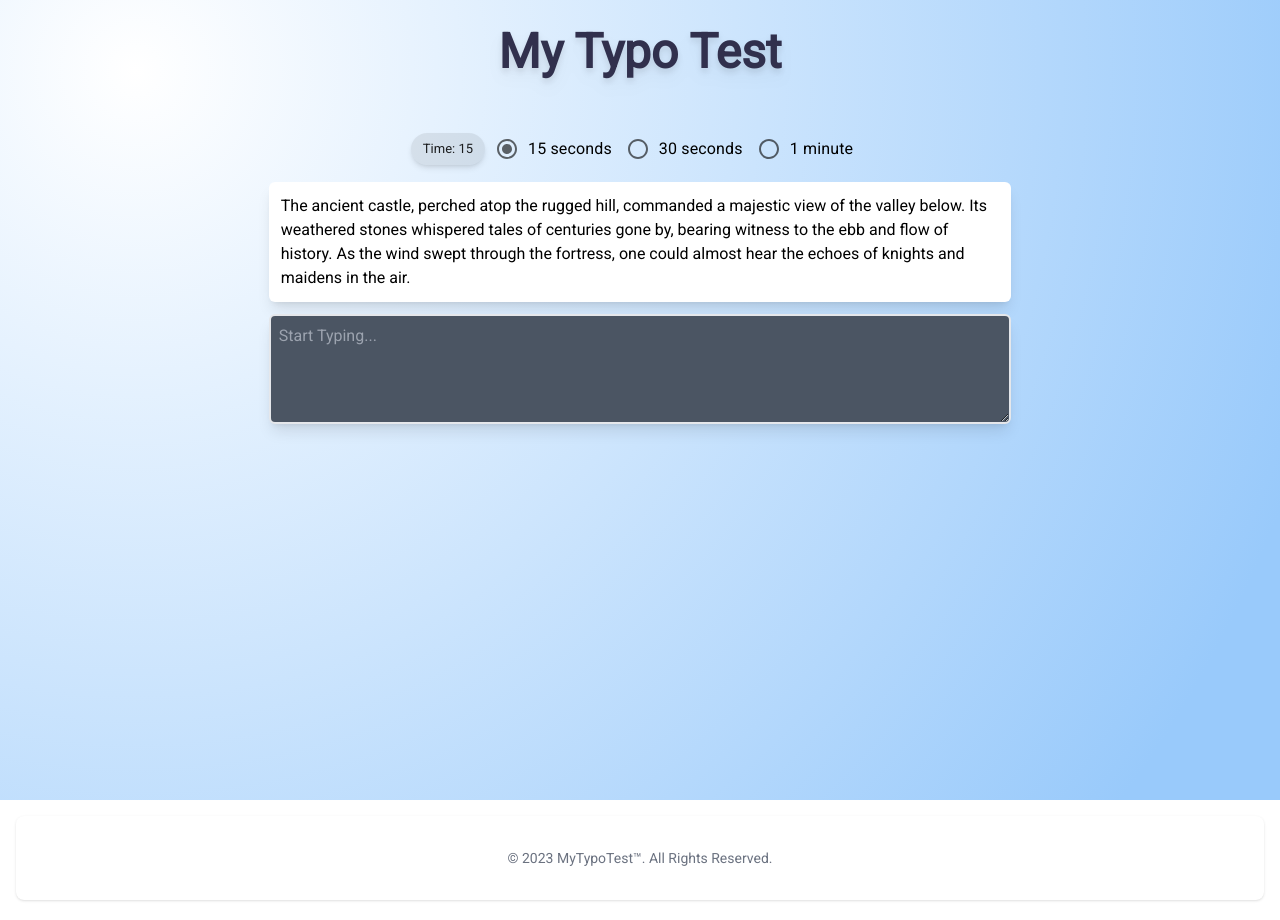
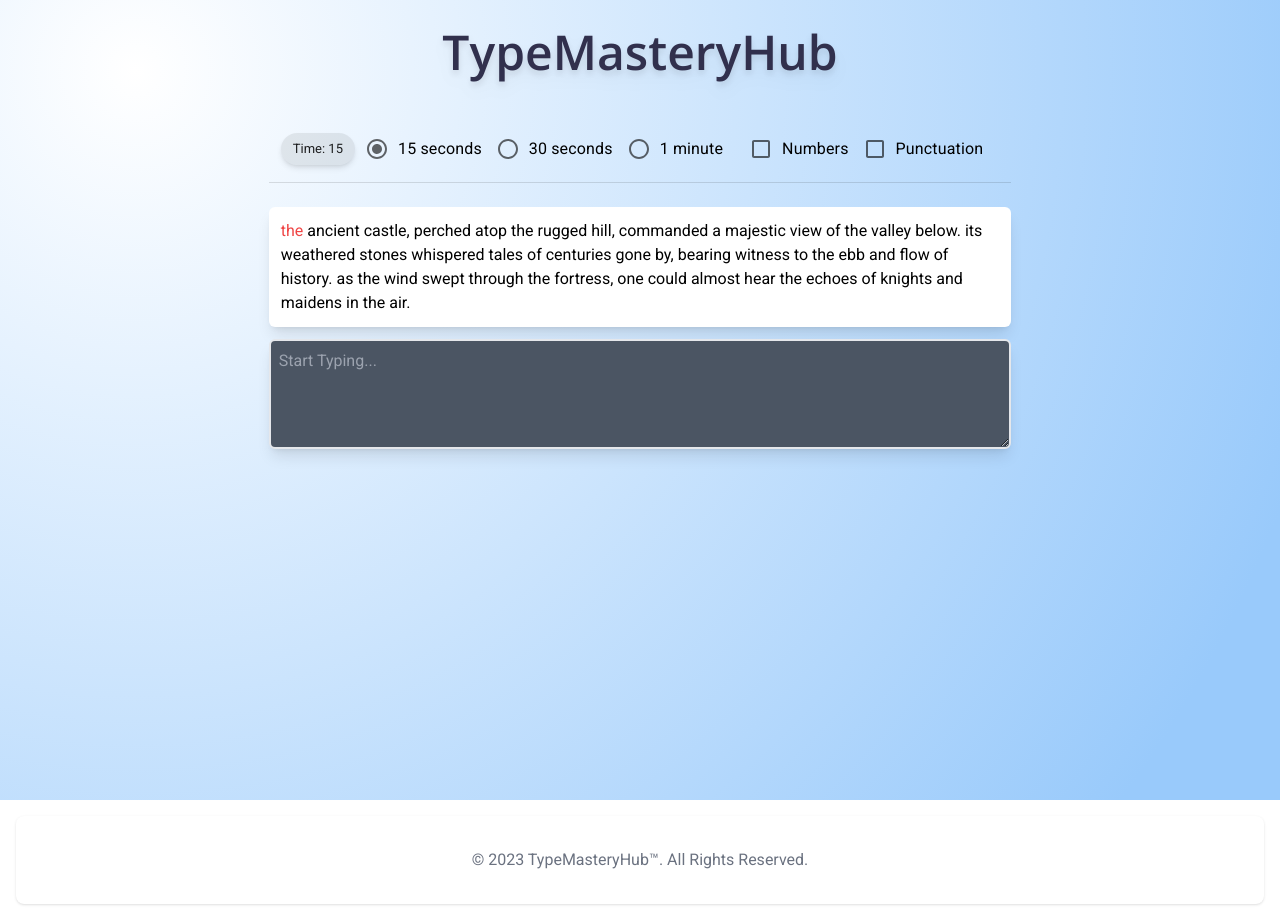
Before and after one commit to salmanhaider14/typing-test, a Next.js app: page / in a window 1280 px wide. Built offline with nearby package versions, Linux system fonts and the light colour scheme.

Commit message:
added lotta things

```diff
--- a/app/layout.tsx
+++ b/app/layout.tsx
@@ -1,23 +1,23 @@
-import type { Metadata } from 'next'
-import { Inter, Roboto } from 'next/font/google'
-import './globals.css'
+import type { Metadata } from "next";
+import { Inter, Roboto } from "next/font/google";
+import "./globals.css";
 
-const inter = Inter({ subsets: ['latin'] })
-const roboto = Roboto({ weight:"400", subsets:["cyrillic"]})
+const inter = Inter({ subsets: ["latin"] });
+const roboto = Roboto({ weight: "400", subsets: ["cyrillic"] });
 
 export const metadata: Metadata = {
-  title: 'Typing Test',
-  description: 'A simple typing practice web app',
-}
+  title: "TypeMasteryHub",
+  description: "A simple typing practice web app",
+};
 
 export default function RootLayout({
   children,
 }: {
-  children: React.ReactNode
+  children: React.ReactNode;
 }) {
   return (
     <html lang="en">
       <body className={roboto.className}>{children}</body>
     </html>
-  )
+  );
 }
--- a/components/Footer.tsx
+++ b/components/Footer.tsx
@@ -1,7 +1,7 @@
 const Footer = () => {
   return (
     <footer className="bg-white rounded-lg shadow dark:bg-gray-900 m-4">
-      <div className="w-full max-w-screen-xl mx-auto p-4 md:py-8">
+      <div className="w-full max-w-screen-xl mx-auto p-2 md:py-8">
         {/* <div className="sm:flex sm:items-center sm:justify-between">
           <a
             href="https://flowbite.com/"
@@ -40,13 +40,13 @@ const Footer = () => {
           </ul>
         </div>
         <hr className="my-6 border-gray-200 sm:mx-auto dark:border-gray-700 lg:my-8" /> */}
-        <span className="block text-sm text-gray-500 sm:text-center dark:text-gray-400">
+        <span className="block text-md text-gray-500 sm:text-center dark:text-gray-400">
           © 2023{" "}
           <a
-            href="https://mytypingtest.vercel.app/"
+            href="https://typemasteryhub.vercel.app/"
             className="hover:underline"
           >
-            MyTypoTest™
+            TypeMasteryHub™
           </a>
           . All Rights Reserved.
         </span>
--- a/components/MainPage.tsx
+++ b/components/MainPage.tsx
@@ -7,7 +7,11 @@ import Fade from "@mui/material/Fade";
 import Backdrop from "@mui/material/Backdrop";
 import { useState, useEffect, useRef } from "react";
 import ResultModal from "./Modal";
+import ReplayIcon from "@mui/icons-material/Replay";
 import {
+  Box,
+  Checkbox,
+  Divider,
   FormControl,
   FormControlLabel,
   InputLabel,
@@ -17,6 +21,7 @@ import {
   Select,
 } from "@mui/material";
 import Footer from "./Footer";
+import { Open_Sans } from "next/font/google";
 
 const texts = [
   "The sun dipped below the horizon, casting a warm glow across the tranquil lake. As the last rays of light danced on the water's surface, a gentle breeze rustled the leaves of the surrounding trees. Nature seemed to exhale in the serenity of the moment, inviting contemplation and peace.",
@@ -27,6 +32,34 @@ const texts = [
 
   // Add more texts as needed
 ];
+const numberTexts = [
+  "in a quaint town, there are 15 cozy cafes, each offering a unique blend of coffee. locals often gather at table 7, the communal spot where friends share stories and laughter. the town's population, as of the last census, is approximately 3,500 residents.",
+  "the train to destination x departs platform 4 at 8:45 am every day. the journey covers 120 kilometers, passing through 6 charming villages along the way. travelers often enjoy the scenic views and take photos at mile marker 22.",
+  "at the science fair, students showcased 10 innovative projects, ranging from solar-powered gadgets to experiments with liquid nitrogen. the event drew a crowd of 500 attendees, including 25 judges evaluating the participants' creativity and scientific prowess.",
+  "during the annual book festival, 30 authors gathered to discuss their works, engaging with an audience of 200 book enthusiasts. the library displayed a collection of over 5,000 books, attracting avid readers from neighboring towns.",
+
+  // Add more texts with numbers as needed
+];
+
+const punctuationTexts = [
+  "The storm raged on, thunder echoing through the night, lightning illuminating the sky in erratic bursts. Rain poured relentlessly, drenching everything in its path. Trees swayed violently, their branches dancing to the rhythm of the wind. A lone figure, clad in a tattered coat, braved the tempest, forging ahead with determination.",
+  "Silence. A heavy, oppressive silence enveloped the room. Not a word was spoken, yet the tension hung in the air like a thick fog. Eyes darted nervously, expressions tense. The ticking of the clock echoed, each second feeling like an eternity. Suddenly, a door slammed shut, shattering the silence, and chaos erupted.",
+  "Laughter bubbled from the courtyard, punctuated by the clinking of glasses and the occasional burst of music. Friends gathered, reminiscing about old times, creating new memories. The scent of barbecue wafted through the air, mingling with the sweet aroma of blooming flowers. Night fell, and the stars emerged, witnessing the joy that punctuated the evening.",
+  "Footsteps echoed in the deserted alley, each step calculated and purposeful. Shadows danced on the brick walls, concealing the figure's identity. A cat hissed in the distance, adding an eerie punctuation to the quiet night. The silhouette slipped into the shadows, disappearing as mysteriously as it had appeared.",
+  "The courtroom hushed as the judge delivered the verdict. Tension hung thick, and every eye was fixed on the accused. A single gavel strike echoed, sealing a fate marked by exclamation points of finality. Gasps punctuated the silence as reality set in, the weight of the sentence sinking in like a period at the end of a somber story.",
+  // Add more texts with punctuation as needed
+];
+const numberAndPuncTexts = [
+  "In the year 2022, Jane's company, XYZ Industries, achieved a record-breaking revenue of $5.7 million! The team celebrated with a grand party, and employees received bonuses ranging from $500 to $2,000. Jane, the CEO, delivered an inspiring speech, emphasizing the importance of teamwork and dedication. The company's stock price rose by 15% after the announcement.",
+  "The recipe for the delicious chocolate cake requires 2 cups of flour, 1.5 cups of sugar, and 3 eggs. Preheat the oven to 350°F and grease the baking pan with butter. Mix the ingredients thoroughly and bake for 30-35 minutes. Don't forget to add a pinch of salt for enhanced flavor. Once done, let the cake cool for 10 minutes before frosting it with a generous layer of chocolate ganache.",
+  "The deadline for submitting the project proposal is Friday, March 10th, 2023, at 5:00 PM sharp! Late submissions will not be considered. Please ensure that all documents are properly formatted and include relevant data and statistics. If you have any questions, contact our support team at support@example.com or call us at (555) 123-4567.",
+  "The hiking trail offers breathtaking views of the mountains, with elevations ranging from 2,000 to 4,500 feet. Ensure you have enough water, snacks, and proper hiking gear before embarking on the journey. The trail markers are numbered, so follow them closely. Remember to take breaks and enjoy the scenery along the way. The sunset at peak 7 is especially stunning.",
+  "The quarterly report highlighted a 10% increase in sales compared to the previous quarter. Expenses, however, rose by 8%, impacting the overall profit margin. The marketing team plans to launch a new campaign in Q4 to boost sales further. Analysts predict a steady growth trajectory for the company in the coming months. Stay tuned for more updates on our financial performance!",
+];
+const openSans = Open_Sans({
+  weight: "600",
+  subsets: ["cyrillic"],
+});
 
 const TypingTest = () => {
   const [text, setText] = useState("");
@@ -38,6 +71,14 @@ const TypingTest = () => {
   const [netSpeed, setNetSpeed] = useState<number>(0);
   const [accuracy, setAccuracy] = useState<number>(0);
   const textAreaRef: any = useRef(null);
+  const [textType, setTextType] = useState("simple");
+  const [includeNumbers, setIncludeNumbers] = useState(false);
+  const [includePunctuation, setIncludePunctuation] = useState(false);
+
+  const handleTextTypeChange = (event: any) => {
+    setTextType(event.target.value as string);
+    setStarted(false); // Reset started status when text type changes
+  };
 
   const handleOpenModal = () => {
     setOpenModal(true);
@@ -48,11 +89,27 @@ const TypingTest = () => {
   };
   useEffect(() => {
     if (!started) {
-      // Select a random text when the component mounts or when the user starts a new test
-      const randomText = texts[Math.floor(Math.random() * texts.length)];
+      let selectedTexts: string[];
+
+      if (includeNumbers && includePunctuation) {
+        // Use texts array containing texts with both numbers and punctuation
+        selectedTexts = numberAndPuncTexts;
+      } else if (includeNumbers) {
+        // Use number texts array
+        selectedTexts = numberTexts;
+      } else if (includePunctuation) {
+        // Use punctuation texts array
+        selectedTexts = punctuationTexts;
+      } else {
+        // Use normal texts array
+        selectedTexts = texts.map((text) => text.toLowerCase());
+      }
+
+      const randomText =
+        selectedTexts[Math.floor(Math.random() * selectedTexts.length)];
       setText(randomText);
     }
-  }, [started]);
+  }, [started, includeNumbers, includePunctuation]);
 
   useEffect(() => {
     if (timer > 0 && started) {
@@ -111,8 +168,8 @@ const TypingTest = () => {
     if (textAreaRef.current) {
       textAreaRef.current.blur();
     }
-    setTimer(15);
-    handleOpenModal();
+
+    // handleOpenModal();
   };
 
   return (
@@ -124,11 +181,13 @@ const TypingTest = () => {
             "radial-gradient( circle 1224px at 10.6% 8.8%,  rgba(255,255,255,1) 0%, rgba(153,202,251,1) 100.2% )",
         }}
       >
-        <h1 className="text-5xl font-bold text-center my-5 text-[#31304D] drop-shadow-lg">
-          My Typo Test
+        <h1
+          className={`text-5xl font-bold text-center my-5 text-[#31304D] drop-shadow-lg ${openSans.className}`}
+        >
+          TypeMasteryHub
         </h1>
         <div className="md:w-[60%] w-full flex flex-col p-2 gap-3 mt-4 ">
-          <div className=" flex gap-3 justify-center items-center ">
+          <div className=" flex gap-3 justify-center items-center flex-col md:flex-row w-full">
             <Chip label={`Time: ${timer}`} className="shadow-md" />
             {!started && (
               <div>
@@ -160,10 +219,51 @@ const TypingTest = () => {
                 </FormControl>
               </div>
             )}
+            <div>
+              <FormControlLabel
+                control={
+                  <Checkbox
+                    checked={includeNumbers}
+                    onChange={(e: any) => setIncludeNumbers(e.target.checked)}
+                    color="primary"
+                  />
+                }
+                label="Numbers"
+              />
+              <FormControlLabel
+                control={
+                  <Checkbox
+                    checked={includePunctuation}
+                    onChange={(e: any) =>
+                      setIncludePunctuation(e.target.checked)
+                    }
+                    color="primary"
+                  />
+                }
+                label="Punctuation"
+              />
             </div>
-          <div className="bg-white p-3 rounded-md shadow-lg">
-            <p>{text}</p>
           </div>
+          <Divider />
+          <div className="bg-white p-3 rounded-md shadow-lg mt-3">
+            {/* <p>{text}</p> */}
+            {text.split(/\s+/).map((word, index) => (
+              <span
+                key={index}
+                className={
+                  input.split(/\s+/)[index] === word
+                    ? " text-slate-600"
+                    : input.split(/\s+/)[index] !== undefined
+                    ? "text-red-500"
+                    : ""
+                }
+              >
+                {word}
+                {index !== text.split(/\s+/).length - 1 && " "}
+              </span>
+            ))}
+          </div>
+          {timer > 0 && (
             <textarea
               ref={textAreaRef}
               placeholder="Start Typing..."
@@ -172,8 +272,42 @@ const TypingTest = () => {
               onChange={handleInputChange}
               onFocus={handleStart}
             />
+          )}
         </div>
-
+        {timer === 0 && !started && (
+          <Box
+            className="bg-[#31304D] flex flex-col gap-3 outline-none md:w-[60%] w-full"
+            style={{
+              padding: "20px",
+              border: "2px solid white",
+              borderRadius: "8px",
+            }}
+          >
+            <h2
+              id="modal-modal-title "
+              className="text-center font-bold text-2xl text-white"
+            >
+              Result
+            </h2>
+            <Divider />
+            <p id="modal-modal-description" className="text-white text-xl">
+              wpm: <span className="text-yellow-400"> {netSpeed} WPM</span>
+            </p>
+            <p className="text-white text-xl">
+              {" "}
+              acc: <span className="text-yellow-400"> {accuracy}% </span>
+            </p>
+            <Divider />
+            <Button
+              variant="contained"
+              className="bg-[#EE7214] hover:bg-orange-700"
+              onClick={() => setTimer(15)}
+              endIcon={<ReplayIcon />}
+            >
+              Try Again
+            </Button>
+          </Box>
+        )}
         <ResultModal
           netSpeed={netSpeed}
           accuracy={accuracy}
--- a/package.json
+++ b/package.json
@@ -11,6 +11,7 @@
   "dependencies": {
     "@emotion/react": "^11.11.1",
     "@emotion/styled": "^11.11.0",
+    "@mui/icons-material": "^5.14.19",
     "@mui/material": "^5.14.19",
     "next": "14.0.3",
     "react": "^18",
```
Also changed, not shown: components/Modal.tsx (+4 -4 lines), 1 other file (tests, documents, lock files or other folders). Lines whose indentation alone changed are shown as unchanged.
